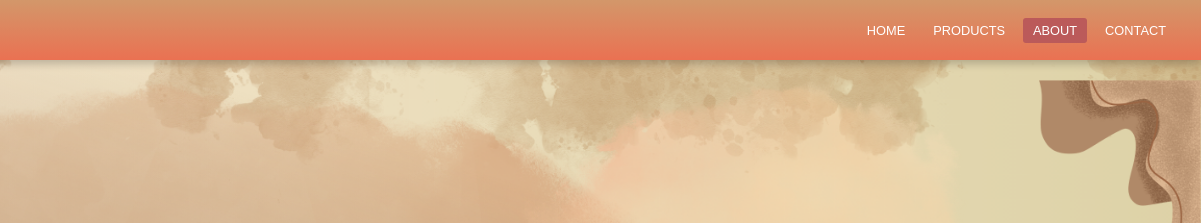
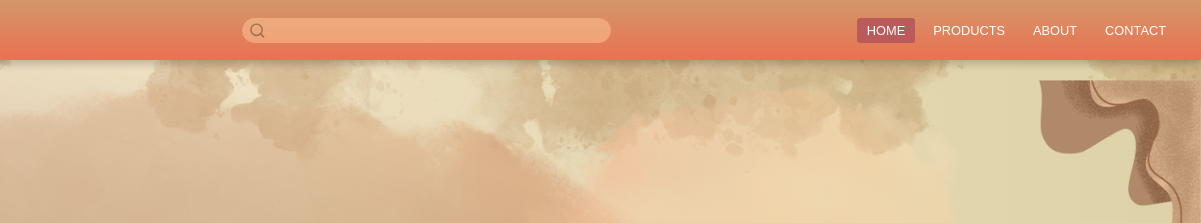
Before and after one commit to twixt7-sys/ALAGA-ecommerce-static-site, a plain HTML site: page about.html in a window 1280 px wide. Shown: the top 223 px of the page, 79-1280 px from the left. Drawn offline with Linux system fonts and the light colour scheme.

Commit message:
created searchbar

```diff
--- a/about.html
+++ b/about.html
@@ -9,10 +9,17 @@
 	<body>
 		<header>
 			<img src="./images/headerlogo.svg" alt="ALAGA Logo" id="logo">
+			<div id="search">
+				<svg xmlns="http://www.w3.org/2000/svg" width="24" height="24" viewBox="0 0 24 24" fill="none" stroke="#555" stroke-width="2" stroke-linecap="round" stroke-linejoin="round">
+					<circle cx="11" cy="11" r="8"></circle>
+					<line x1="21" y1="21" x2="16.65" y2="16.65"></line>
+				</svg>
+				<input type="text" name="" id="">
+			</div>
 			<nav>
-				<a href="./index.html">HOME</a>
+				<a href="./index.html" style="background-color: #bb5a5a;">HOME</a>
 				<a href="./products.html">PRODUCTS</a>
-				<a href="./about.html" style="background-color: #bb5a5a;">ABOUT</a>
+				<a href="./about.html">ABOUT</a>
 				<a href="./contact.html">CONTACT</a>
 			</nav>
 		</header>
```
Also changed, not shown: contact.html (+9 -2 lines), products.html (+9 -2 lines).
